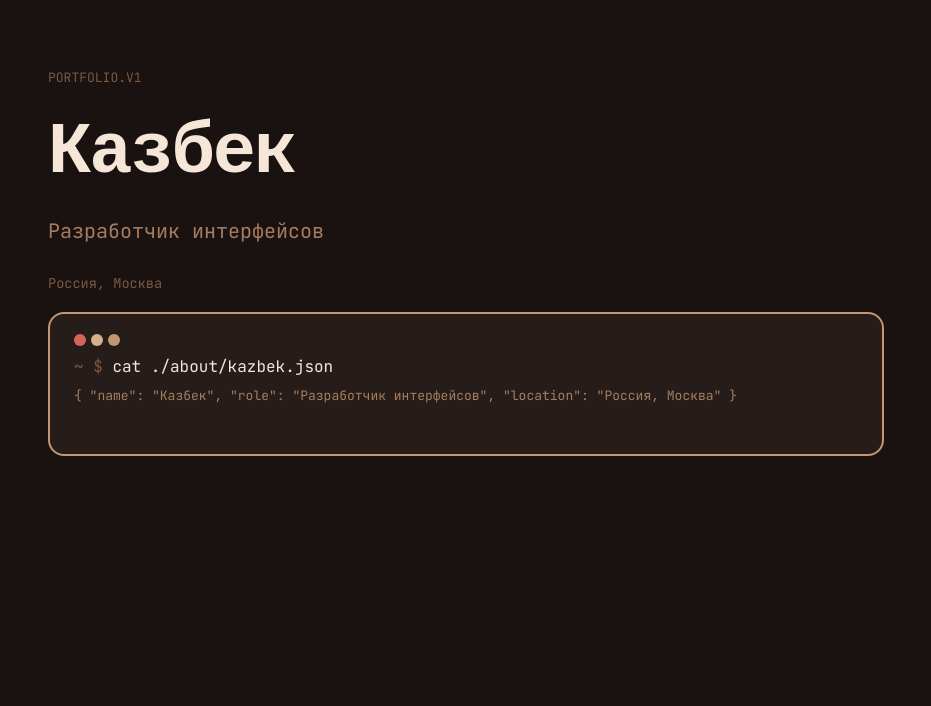
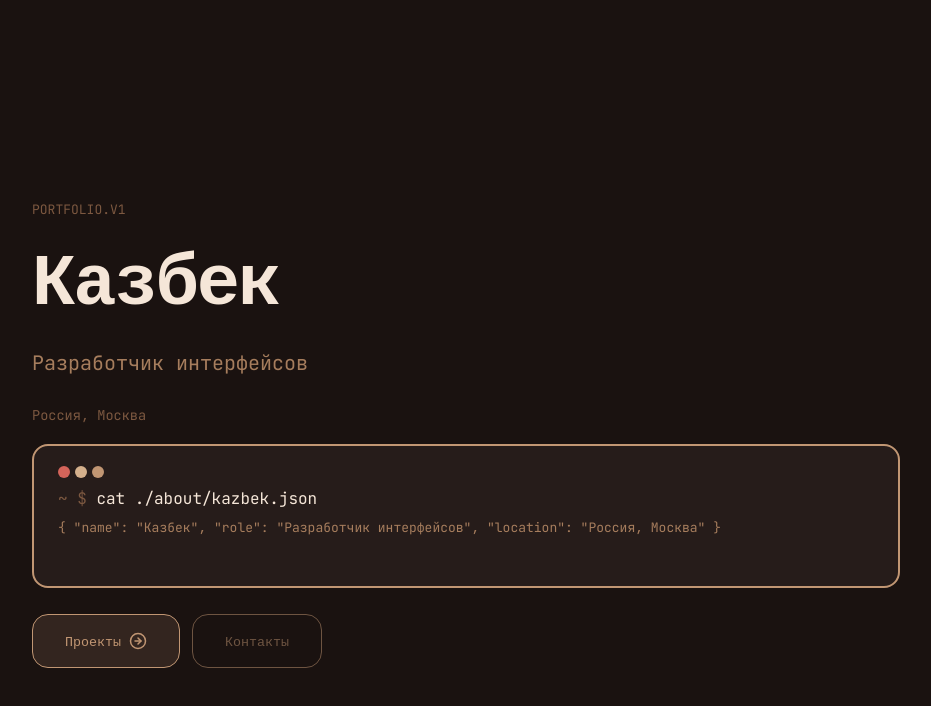
Before and after one commit to KazikS/portfolio, a React app: page / in a window 1280 px wide. Shown: the top 706 px of the page, without its empty margins (174-1105 px from the left). Built offline with nearby package versions, Linux system fonts and the light colour scheme; the HTML template or start-up script is replaced by a standard one.

Commit message:
button component and update section title

```diff
--- a/package.json
+++ b/package.json
@@ -11,9 +11,11 @@
   },
   "dependencies": {
     "@typescript-eslint/parser": "^8.58.0",
+    "clsx": "^2.1.1",
     "eslint-import-resolver-typescript": "^4.4.4",
     "eslint-plugin-import": "^2.32.0",
     "i18next": "^25.9.0",
+    "lucide-react": "^1.7.0",
     "motion": "^12.38.0",
     "react": "^19.2.4",
     "react-dom": "^19.2.4",
--- a/src/shared/hooks/useTypedText.ts
+++ b/src/shared/hooks/useTypedText.ts
@@ -12,7 +12,7 @@ type Props = {
  * @param text - строка которая должна быть "напечатана"
  * @param speed - скорость печати строки в мс
  * @param enabled - флаг включения печати текста
- * @returns
+ * @description хук для анимации набора текста
  */
 export const useTypedText = ({ text, speed, enabled }: Props) => {
   const [symbolNumber, setSymbolNumber] = useState(0);
--- a/src/shared/ui/Button/Button.module.scss
+++ b/src/shared/ui/Button/Button.module.scss
@@ -0,0 +1,31 @@
+@use '@/styles/variables' as *;
+
+.button {
+  font-family: $font-display;
+  display: flex;
+  align-items: center;
+  justify-content: center;
+  gap: 8px;
+  border: 1px solid $accent;
+  padding: 14px 32px;
+  border-radius: 16px;
+  color: $accent;
+  transition: all .3s;
+}
+
+
+.primary {
+  background-color: rgba(193, 150, 115, 0.15);
+  &:hover {
+     background-color: $accent;
+     color: $bg;
+  }
+}
+
+.outline {
+  background-color: transparent;
+  opacity: 0.5;
+  &:hover {
+    opacity: 1;
+  }
+}
--- a/src/shared/ui/Button/Button.tsx
+++ b/src/shared/ui/Button/Button.tsx
@@ -0,0 +1,17 @@
+import type { ReactNode } from 'react';
+import styles from './Button.module.scss';
+import clsx from 'clsx';
+
+type Props = {
+  text: string;
+  icon?: ReactNode;
+  variant?: 'primary' | 'outline';
+};
+export const Button = ({ text, icon, variant = 'primary' }: Props) => {
+  return (
+    <button className={clsx(styles.button, styles[variant])}>
+      {text}
+      {icon}
+    </button>
+  );
+};
--- a/src/shared/ui/SectionTitle/SectionTitle.module.scss
+++ b/src/shared/ui/SectionTitle/SectionTitle.module.scss
@@ -4,7 +4,7 @@
   display: flex;
   text-wrap: nowrap;
   align-items: center;
-  margin:70px 0 20px 0;
+  margin: 70px 0 20px 0;
 
   &::after {
     content: '';
@@ -14,3 +14,19 @@
     margin-left: 10px;
   }
 }
+
+.number {
+  color: $text-dim;
+  font-size: large;
+  font-family: $font-mono;
+  margin-right: 32px;
+  @media (max-width: $mobile) {
+    margin-right: 16px;
+  }
+}
+
+.text {
+  font-weight: 700;
+  letter-spacing: -1;
+  font-size: 28px;
+}
--- a/src/styles/_variables.scss
+++ b/src/styles/_variables.scss
@@ -26,5 +26,13 @@ $danger: #d4645a;
 $warn: $brand-300;
 $info: $brand-200;
 
-$font-mono: "JetBrains Mono", monospace;
-$font-display: "Space Mono", monospace;
+$font-mono: 'JetBrains Mono', monospace;
+$font-display: 'Space Mono', monospace;
+
+// Breakpoints
+$mobile-sm: 320px;
+$mobile: 480px;
+$tablet: 768px;
+$laptop: 1024px;
+$desktop: 1280px;
+$desktop-lg: 1440px;
--- a/src/styles/globals.scss
+++ b/src/styles/globals.scss
@@ -13,7 +13,7 @@ body {
   font-family: $font-mono;
   max-width: 900px;
   margin: 0 auto;
-  padding: 32px 32px;
+  padding: 16px 16px;
 }
 
 h1,
--- a/src/widgets/About/About.tsx
+++ b/src/widgets/About/About.tsx
@@ -1,6 +1,9 @@
+import { SectionTitle } from "@/shared/ui/SectionTitle";
+
 export const About = () => {
   return (
     <div>
+      <SectionTitle sectionNumber="01" sectionName="обо мне" />
     </div>
   );
 };
--- a/src/widgets/Hero/Hero.module.scss
+++ b/src/widgets/Hero/Hero.module.scss
@@ -1,9 +1,11 @@
-@use "@/styles/variables" as *;
+@use '@/styles/variables' as *;
 
 .wrapper {
   display: flex;
   flex-direction: column;
   gap: 10px;
+  min-height: 100vh;
+  justify-content: center;
   h1 {
     font-size: 72px;
     margin: 0;
@@ -20,3 +22,12 @@
   font-size: 0.85rem;
   margin-bottom: 10px;
 }
+
+.buttons {
+  display: flex;
+  gap: 12px;
+  margin-top: 16px;
+  @media (max-width: $mobile) {
+    flex-direction: column;
+  }
+}
--- a/src/widgets/Hero/Hero.tsx
+++ b/src/widgets/Hero/Hero.tsx
@@ -1,19 +1,25 @@
-import { FloatingText } from "@/widgets/Hero/ui/FloatingText";
-import styles from "./Hero.module.scss";
-import { Terminal } from "./ui/Terminal/Terminal";
-import { useTranslation } from "react-i18next";
+import { FloatingText } from '@/widgets/Hero/ui/FloatingText';
+import styles from './Hero.module.scss';
+import { Terminal } from './ui/Terminal/Terminal';
+import { useTranslation } from 'react-i18next';
+import { Button } from '@/shared/ui/Button/Button';
+import { LucideArrowRightCircle } from 'lucide-react';
 
 export const Hero = () => {
   const { t } = useTranslation();
   return (
     <section className={styles.wrapper}>
       <FloatingText text="portfolio.v1" />
-      <h1>{t("hero.name")}</h1>
-      <p className={styles.role}>{t("hero.role")}</p>
+      <h1>{t('hero.name')}</h1>
+      <p className={styles.role}>{t('hero.role')}</p>
       <p className={styles.location}>
-        {t("hero.country")}, {t("hero.city")}
+        {t('hero.country')}, {t('hero.city')}
       </p>
       <Terminal />
+      <div className={styles.buttons}>
+        <Button text="Проекты" icon={<LucideArrowRightCircle width={18} />} />
+        <Button text="Контакты" variant="outline" />
+      </div>
     </section>
   );
 };
```
Also changed, not shown: 1 other file (tests, documents, lock files or other folders).
